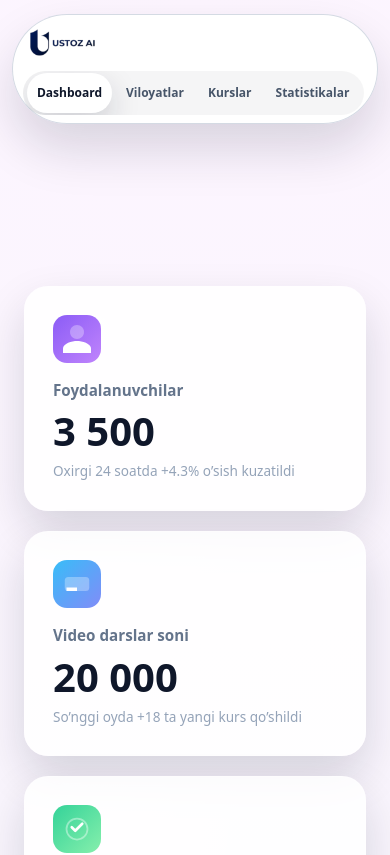
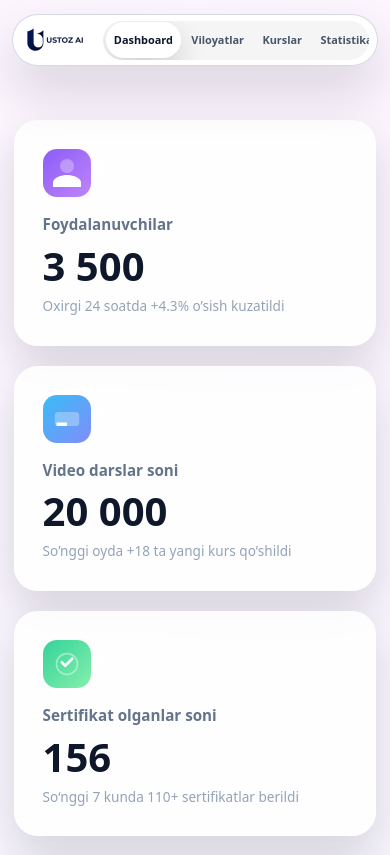
Before and after one commit to khondamirai-spec/statttts, a Next.js app: page / in a window 390 px wide. Shown: the top 855 px of the page. Built offline with nearby package versions, Linux system fonts and the light colour scheme; no server answers.

Commit message:
Update dashboard data and cards

```diff
--- a/src/app/globals.css
+++ b/src/app/globals.css
@@ -155,8 +155,8 @@ body.region-panel-open .app-nav {
     transform: none;
     width: calc(100% - 1.5rem);
     flex-wrap: nowrap;
-    padding: 0.45rem 0.6rem;
-    gap: 0.4rem;
+    padding: 0.35rem 0.5rem;
+    gap: 0.35rem;
   }
 
   .app-nav__logo {
@@ -165,14 +165,15 @@ body.region-panel-open .app-nav {
   }
 
   .app-nav__logo-img {
-    max-height: 42px;
+    max-height: 36px;
+    width: auto;
   }
 
   .app-nav__links {
     display: inline-flex;
     flex-wrap: nowrap;
-    gap: 0.2rem;
-    padding: 0.15rem 0.25rem;
+    gap: 0.15rem;
+    padding: 0.1rem 0.2rem;
     flex: 1 1 auto;
     min-width: 0;
   }
@@ -184,10 +185,10 @@ body.region-panel-open .app-nav {
 
   .app-nav__link {
     flex: 1 1 auto;
-    padding: 0.4rem 0.65rem;
-    font-size: clamp(0.75rem, 2.5vw, 0.85rem);
+    padding: 0.35rem 0.5rem;
+    font-size: clamp(0.68rem, 2.8vw, 0.8rem);
     white-space: nowrap;
-    height: 40px;
+    height: 36px;
   }
 }
 
@@ -472,6 +473,12 @@ body.region-panel-open .app-nav {
   font-size: 0.8rem;
   color: #0f172a;
   margin-bottom: 0.2rem;
+}
+
+@media (max-width: 480px) {
+  .mini-bar__value {
+    font-size: 0.68rem;
+  }
 }
 
 .tall-card__footer {
@@ -984,6 +991,9 @@ body.region-panel-open .app-nav {
   background: rgba(255, 255, 255, 0.65);
   border: 1px solid rgba(148, 163, 184, 0.2);
   box-shadow: var(--shadow-soft);
+  width: 100%;
+  box-sizing: border-box;
+  flex-wrap: wrap;
 }
 
 .region-card.district-card {
@@ -997,6 +1007,11 @@ body.region-panel-open .app-nav {
 
 .region-card.district-card:hover {
   box-shadow: 0 22px 45px rgba(15, 23, 42, 0.16);
+}
+
+.region-card__body {
+  flex: 1;
+  min-width: 0;
 }
 
 .district-card__eyebrow {
@@ -1161,6 +1176,49 @@ body.region-panel-open .app-nav {
   background: linear-gradient(90deg, #f8fafc, #e2e8f0, #f8fafc);
   background-size: 200% 100%;
   animation: shimmer 1.6s infinite;
+}
+
+@media (max-width: 600px) {
+  .region-card {
+    flex-direction: row;
+    align-items: center;
+    gap: 0.75rem;
+    padding: 0.75rem 0.8rem;
+  }
+
+  .region-card__icon {
+    width: 40px;
+    height: 40px;
+    border-radius: 12px;
+  }
+
+  .region-card__body {
+    width: 100%;
+  }
+
+  .region-card__body p {
+    font-size: 0.85rem;
+  }
+
+  .region-card__value {
+    margin-top: 0.15rem;
+    font-size: 0.85rem;
+    padding: 0.2rem 0.6rem;
+  }
+
+  .region-card__cta {
+    width: 100%;
+    margin-left: 0;
+    justify-content: center;
+    font-size: 0.75rem;
+    padding: 0.3rem 0.7rem;
+    gap: 0.3rem;
+  }
+
+  .region-card__cta-arrow svg {
+    width: 16px;
+    height: 16px;
+  }
 }
 
 @keyframes shimmer {
@@ -1372,8 +1430,9 @@ body.region-panel-open .app-nav {
     grid-template-columns: 1fr;
   }
   .app-nav {
-    flex-direction: column;
-    align-items: flex-start;
+    flex-direction: row;
+    align-items: center;
+    gap: 0.75rem;
   }
   .app-shell {
     padding-top: 11rem;
@@ -1385,6 +1444,12 @@ body.region-panel-open .app-nav {
   }
   .region-table__row span:nth-child(n + 3) {
     grid-column: span 2;
+  }
+}
+
+@media (max-width: 640px) {
+  .app-shell {
+    padding: 4.25rem 0.85rem 2rem;
   }
 }
 
--- a/src/components/RegionCard.tsx
+++ b/src/components/RegionCard.tsx
@@ -56,7 +56,7 @@ export default function RegionCard({
       <div className={`region-card__icon bg-gradient-to-br text-white ${accentMap[accent]}`}>
         <LocationIcon />
       </div>
-      <div className="min-w-0">
+      <div className="min-w-0 region-card__body">
         <p className="text-sm font-semibold text-slate-500">{title}</p>
         <span className="region-card__value">
           {valueLabel ?? formatNumber(value)}
--- a/src/components/cards/WeeklyMonthlyYearlyCard.tsx
+++ b/src/components/cards/WeeklyMonthlyYearlyCard.tsx
@@ -255,6 +255,19 @@ export default function WeeklyMonthlyYearlyCard() {
     };
   }, [data, chartWidth, chartHeight]);
 
+  const todaySummary = useMemo(() => {
+    if (!data.length) return null;
+    const todayISO = new Date().toLocaleDateString("en-CA");
+    const exactPoint = data.find((point) => point.date === todayISO);
+    const fallbackPoint = data.at(-1) ?? null;
+    const resolvedPoint = exactPoint ?? fallbackPoint;
+    if (!resolvedPoint) return null;
+    return {
+      ...resolvedPoint,
+      isExact: Boolean(exactPoint),
+    };
+  }, [data]);
+
   const activePoint =
     chartData.points[hoverIndex ?? chartData.points.length - 1];
   const peakPoint = useMemo(() => findPeakPoint(data), [data]);
@@ -312,10 +325,6 @@ export default function WeeklyMonthlyYearlyCard() {
             value={total}
             className="summary-tile__value summary-tile__value--xl"
           />
-        </div>
-        <div className="summary-tile">
-          <p className="summary-tile__label">Daily Average</p>
-          <p className="summary-tile__value">{formatNumber(dailyAvg)}</p>
         </div>
         <div className="summary-tile">
           <p className="summary-tile__label">Peak Day</p>
```
Also changed, not shown: public/icon/ustoz-ai-logo.svg, src/components/cards/CertificatesCard.tsx (line endings or trailing spaces), src/components/layout/DashboardGridLayout.tsx (line endings or trailing spaces), src/data/age.ts (line endings or trailing spaces), src/data/gender.ts (line endings or trailing spaces), src/data/source.ts (line endings or trailing spaces), src/hooks/useCountryStats.ts (line endings or trailing spaces).
